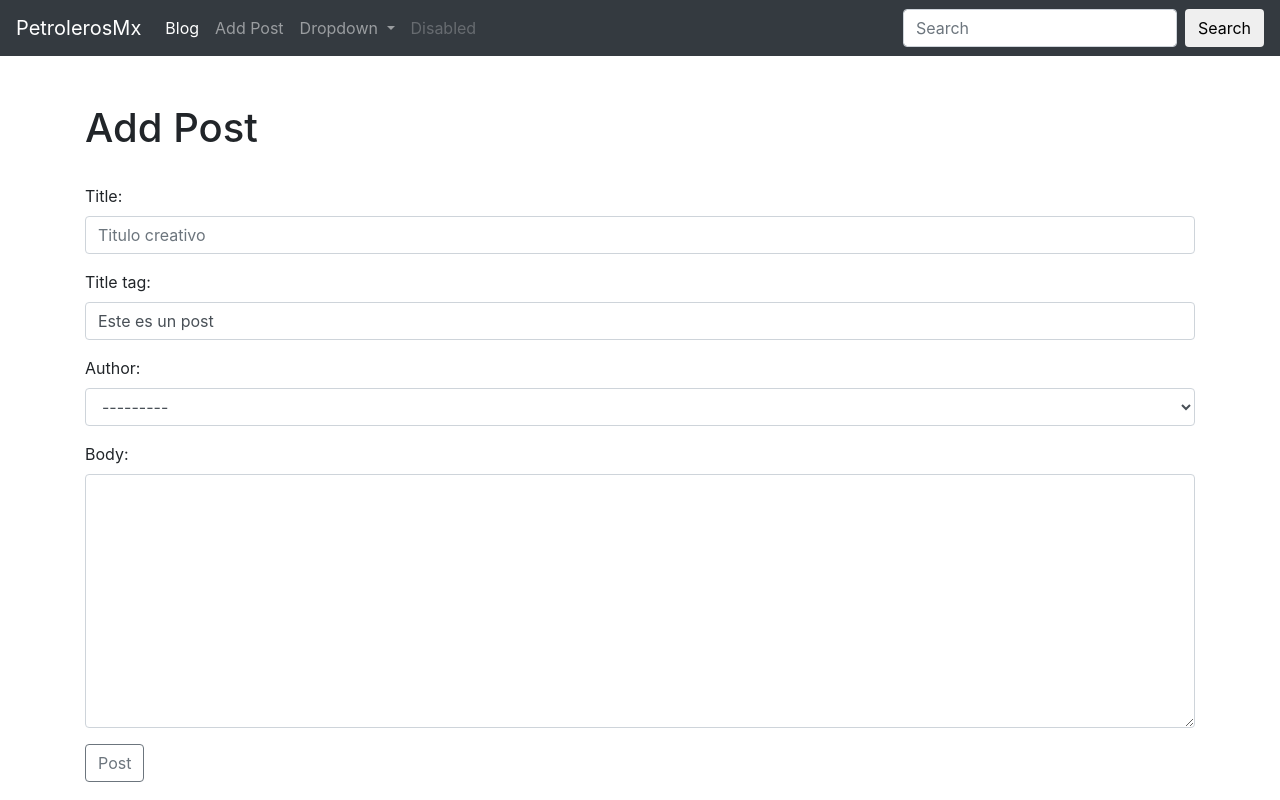
After one commit to netoxdw/simpleBlog, a Django app: page /add_post/ in a window 1280 px wide. The commit adds this page. Run offline with Django 4.2, Linux system fonts and the light colour scheme; data comes from the database, SQL or seed files in the repository; both versions use the stored data as it was after the commit; some libraries are stand-ins or nearby versions.

Commit message:
video 4 y 5

```diff
--- /dev/null
+++ b/ablog/theblog/forms.py
@@ -0,0 +1,13 @@
+from django import forms
+from .models import Post
+
+class PostForm(forms.ModelForm):
+    class Meta:
+        model = Post
+        fields = ('title', 'title_tag', 'author', 'body')
+        widgets = {
+            'title': forms.TextInput(attrs={'class': 'form-control', 'placeholder': 'Titulo creativo'}),
+            'title_tag': forms.TextInput(attrs={'class': 'form-control'}),
+            'author': forms.Select(attrs={'class': 'form-control'}),
+            'body': forms.Textarea(attrs={'class': 'form-control'}),
+        }
--- a/ablog/theblog/models.py
+++ b/ablog/theblog/models.py
@@ -1,6 +1,9 @@
 from django.db import models
 # Investigar para que se usa. Al parecer es para conectar con superuser y usuarios creados
 from django.contrib.auth.models import User
+# Importar metodo reverse
+from django.urls import reverse
+
 # Create your models here.
 
 class Post(models.Model):
@@ -14,3 +17,6 @@
     # El str(self.author) se encapsula por ser un objeto foraneo
     def __str__(self):
         return self.title + ' | ' + str(self.author)
+
+    def get_absolute_url(self):
+        return reverse('article-detail', args=(str(self.id)))
--- /dev/null
+++ b/ablog/theblog/templates/add_post.html
@@ -0,0 +1,36 @@
+<!DOCTYPE html>
+<html lang="en">
+
+<head>
+    <meta charset="UTF-8">
+    <meta name="viewport" content="width=device-width, initial-scale=1.0">
+</head>
+
+<body>
+
+
+    {% extends 'base.html' %}
+
+    {% block title_tag %}
+    Create a new post
+    {% endblock %}
+
+
+    {% block content %}
+    <br>
+    <h1>Add Post</h1>
+    <br>
+    <div class="form-group">
+        <form method="POST">
+            {% csrf_token %}
+            {{ form.as_p }}
+            <button class="btn btn-outline-secondary">Post</button>
+        </form>
+    </div>
+
+
+
+    {% endblock %}
+</body>
+
+</html>
--- a/ablog/theblog/templates/base.html
+++ b/ablog/theblog/templates/base.html
@@ -25,7 +25,7 @@
               <a class="nav-link" href="{% url 'index' %}">Blog <span class="sr-only">(current)</span></a>
             </li>
             <li class="nav-item">
-              <a class="nav-link" href="#">Link</a>
+              <a class="nav-link" href="{% url 'add_post' %}">Add Post</a>
             </li>
             <li class="nav-item dropdown">
               <a class="nav-link dropdown-toggle" href="#" id="navbarDropdown" role="button" data-toggle="dropdown" aria-haspopup="true" aria-expanded="false">
--- a/ablog/theblog/urls.py
+++ b/ablog/theblog/urls.py
@@ -2,10 +2,11 @@
 
 # **from theblog import views
 
-from .views import IndexView, ArticleDetailView
+from .views import IndexView, ArticleDetailView, AddPostView
 urlpatterns = [
     #Donde index es una funcion a mostrar como template
     # **path('', views.index, name="index"), #Donde index es una funcion a mostrar como template
     path('', IndexView.as_view(), name='index'),
     path('article/<int:pk>', ArticleDetailView.as_view(), name='article-detail'),
+    path('add_post/', AddPostView.as_view(), name='add_post'),
 ]
--- a/ablog/theblog/views.py
+++ b/ablog/theblog/views.py
@@ -3,15 +3,11 @@
 # Utilizando las vistas genericas de django
 # Listview Esta consulta generica trae los posts y los enlista
 # DetailView Al dar click nos muestra el post
-from django.views.generic import ListView, DetailView
+from django.views.generic import ListView, DetailView, CreateView
 from .models import Post
-
+from .forms import PostForm
 # Create your views here.
 
-# La funcion index es exportada a urls.py de app
-# def index(request):
-# 	""" Vista para atender la petición de la url / """
-# 	return render(request, "theblog/index.html", {})
 
 # La funcion indexView es exportada a urls.py de app
 class IndexView(ListView):
@@ -21,3 +17,9 @@
 class ArticleDetailView(DetailView):
     model = Post
     template_name = 'article_details.html'
+
+class AddPostView(CreateView):
+    model = Post
+    form_class = PostForm
+    template_name = 'add_post.html'
+    # fields = '__all__'
```
Also changed, not shown: ablog/db.sqlite3.
